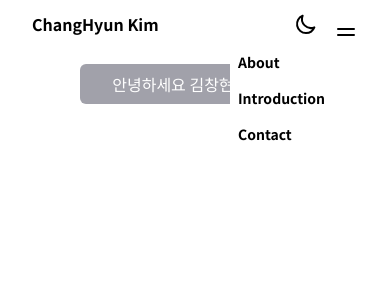
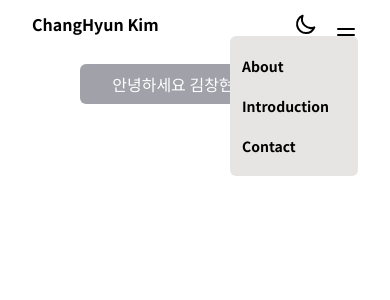
Before and after one commit to KimBiYam/KimBiYam.log, a Next.js app: page / in a window 390 px wide. Both pictures are taken after a click on the button 346 px from the left and 27 px from the top of the page. Shown: the top 300 px of the page. Built offline with nearby package versions, Linux system fonts and the light colour scheme.

Commit message:
Change header menu item hover color

```diff
--- a/components/base/HeaderMenu.tsx
+++ b/components/base/HeaderMenu.tsx
@@ -59,7 +59,7 @@ const HeaderMenu = () => {
             isMenuOpen
               ? "visible animate-fade-in"
               : "invisible animate-fade-out"
-          } absolute right-0 transition-all z-50 rounded-md bg-white w-32 p-2`}
+          } absolute right-0 transition-all z-50 rounded-md w-32 p-2 bg-warmGray-200 dark:bg-coolGray-300`}
         >
           <HeaderMenuItem href="/" label="About" onClick={handleClick} />
           <HeaderMenuItem
--- a/components/base/HeaderMenuItem.tsx
+++ b/components/base/HeaderMenuItem.tsx
@@ -11,7 +11,9 @@ const HeaderMenuItem = ({ href, label, onClick }: HeaderMenuItemProps) => {
   return (
     <li onClick={onClick}>
       <Link href={href}>
-        <a className="flex text-sm font-bold py-2 hover:bg-gray-300">{label}</a>
+        <a className="flex text-sm font-bold px-1 py-2 my-1 rounded-md hover:bg-white dark:hover:bg-warmGray-800 transition-colors">
+          {label}
+        </a>
       </Link>
     </li>
   );
```
